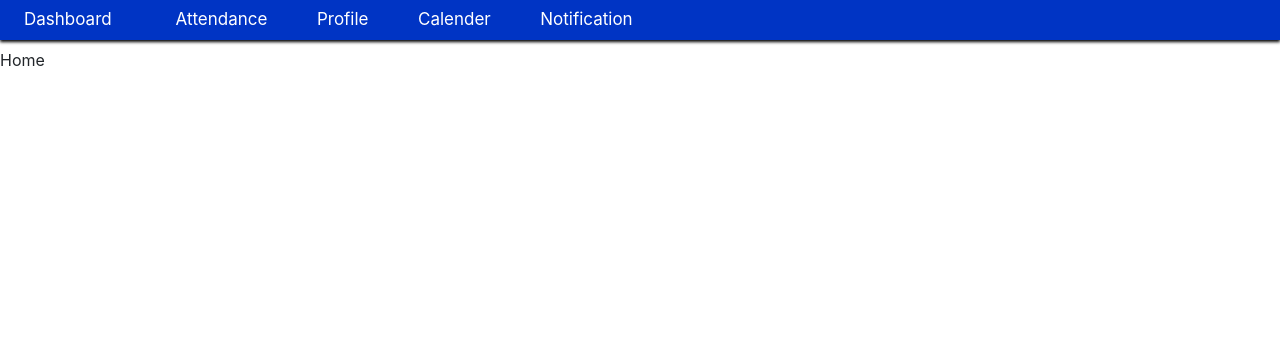
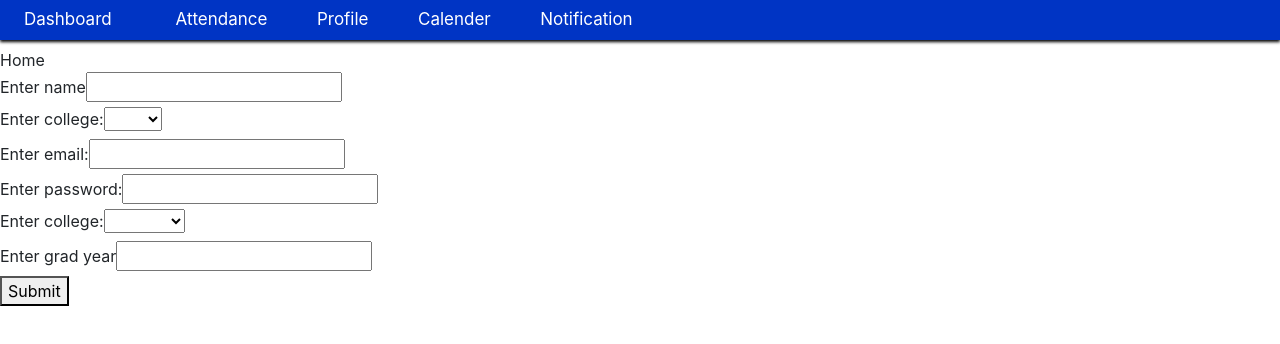
Before and after one commit to lavina98/SudoCodeFront, an Angular app: page / in a window 1280 px wide. Shown: the top 344 px of the page. Built offline with nearby package versions, Linux system fonts and the light colour scheme.

Commit message:
validations

```diff
--- a/src/app/app.component.html
+++ b/src/app/app.component.html
@@ -3,3 +3,4 @@
 <br>
 Home
 <!-- <router-outlet></router-outlet> -->
+<app-register></app-register>
--- a/src/app/create-events/create-events.component.html
+++ b/src/app/create-events/create-events.component.html
@@ -1,3 +1,12 @@
-<p>
-  create-events works!
-</p>
+<form [formGroup]="events" (ngSubmit)="onSubmit()">
+
+    <label for="name">Enter name </label>
+    <input formControlName="name" type="text">
+    <br>
+    <label for="desc">Enter Description</label>
+    <input formControlName="desc" type="text">
+    <br>
+    <label for="date">Enter Date</label>
+    <input type="date" formControlName="date">
+  <button type="submit">Submit</button>
+  </form>
--- a/src/app/create-events/create-events.component.ts
+++ b/src/app/create-events/create-events.component.ts
@@ -18,4 +18,7 @@ export class CreateEventsComponent implements OnInit {
     });
   }
 
+  onSubmit() {
+    console.log(this.events);
+  }
 }
--- a/src/app/register/register.component.html
+++ b/src/app/register/register.component.html
@@ -2,23 +2,43 @@
 
   <label for="name">Enter name </label>
     <input formControlName="name" type="text">
+    <div *ngIf="register.value.name ==='' && register.get('name').touched === true">
+      <label>Name cannot be blank</label>
+    </div>
     <br>
   <label for="college">Enter college:</label>
   <select formControlName="college" >
     <option *ngFor="let item of coll" [value]="item"> {{item}}</option>
   </select>
+  <div *ngIf="register.value.college ==='' && register.get('college').touched === true">
+      <label>College Name cannot be blank</label>
+    </div>
   <br>
   <label for="email">Enter email:</label>
     <input formControlName="email" type="email">
     <br>
+    <div *ngIf="register.value.email ==='' && register.get('email').touched === true">
+        <label>Email cannot be blank</label>
+      </div>
   <label for="password"> Enter password:</label>
     <input formControlName="password" type="password">
     <br>
-  <label for="dept"> Enter Dept </label>
-    <input formControlName="dept" type="text">
+    <div *ngIf="register.value.password ==='' && register.get('password').touched === true">
+        <label>Password cannot be blank</label>
+      </div>
+    <label for="dept">Enter college:</label>
+    <select formControlName="dept" >
+      <option *ngFor="let item of depart" [value]="item"> {{item}}</option>
+    </select>
+    <div *ngIf="register.value.dept ==='' && register.get('dept').touched === true">
+        <label>Department Name cannot be blank</label>
+      </div>
     <br>
   <label for="year">Enter grad year</label>
     <input formControlName="year" type="number">
     <br>
+    <div *ngIf="register.value.year ==='' && register.get('year').touched === true">
+        <label>Year cannot be blank</label>
+      </div>
 <button type="submit">Submit</button>
 </form>
--- a/src/app/register/register.component.ts
+++ b/src/app/register/register.component.ts
@@ -11,11 +11,12 @@ export class RegisterComponent implements OnInit {
   register: FormGroup;
   constructor() { }
   coll: string[] = ['SPIT', 'KJ'];
+  depart: string[] = ['COMPS', 'IT', 'ETRX', 'EXTC' ];
   ngOnInit() {
     this.register = new FormGroup({
       name: new FormControl('', Validators.compose([Validators.required])),
       college: new FormControl('', Validators.compose([Validators.required])),
-      email: new FormControl('', Validators.compose([Validators.required])),
+      email: new FormControl('', Validators.compose([Validators.required, Validators.required])),
       password: new FormControl('', Validators.compose([Validators.required])),
       dept: new FormControl('', Validators.compose([Validators.required])),
       year: new FormControl('', Validators.compose([Validators.required]))
```
